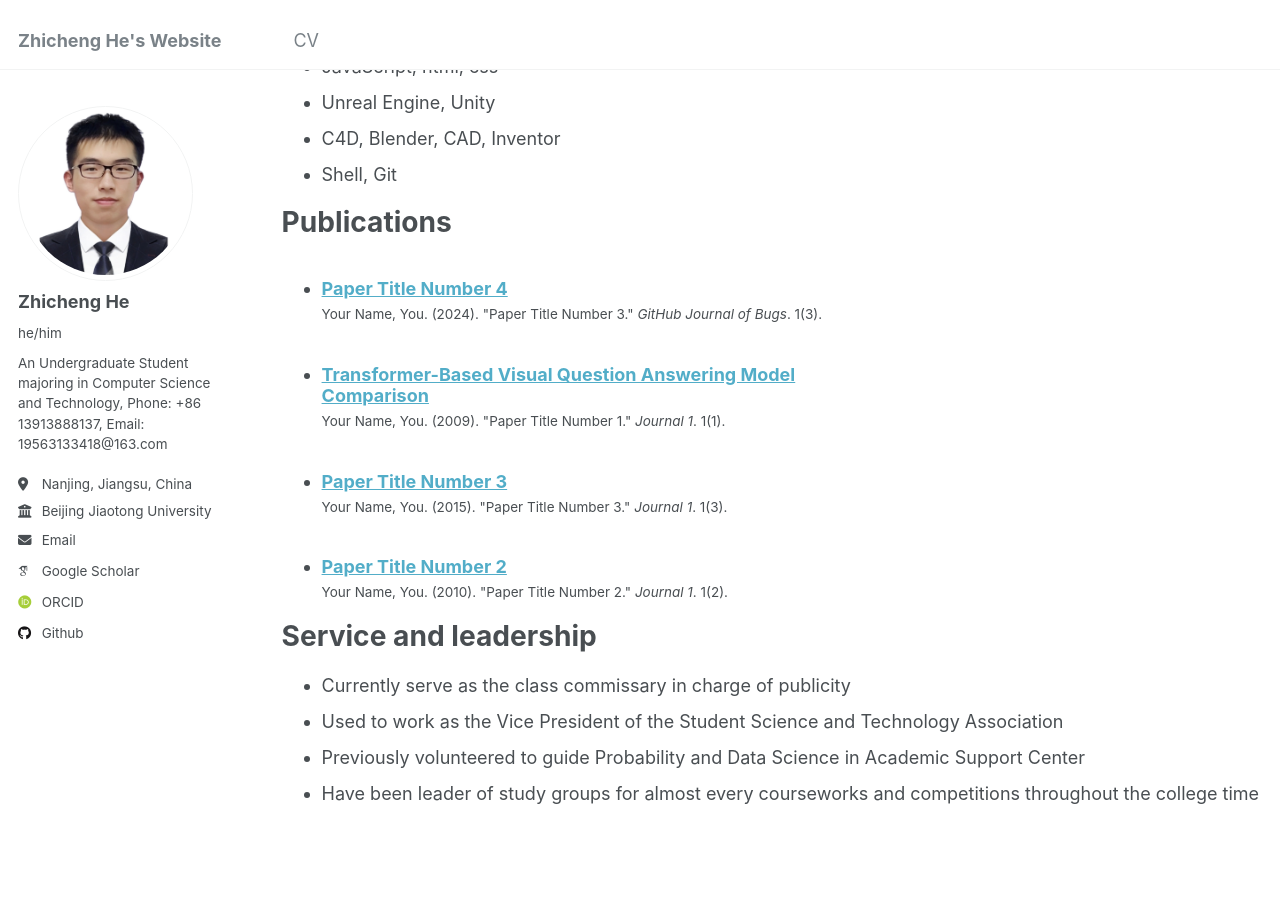
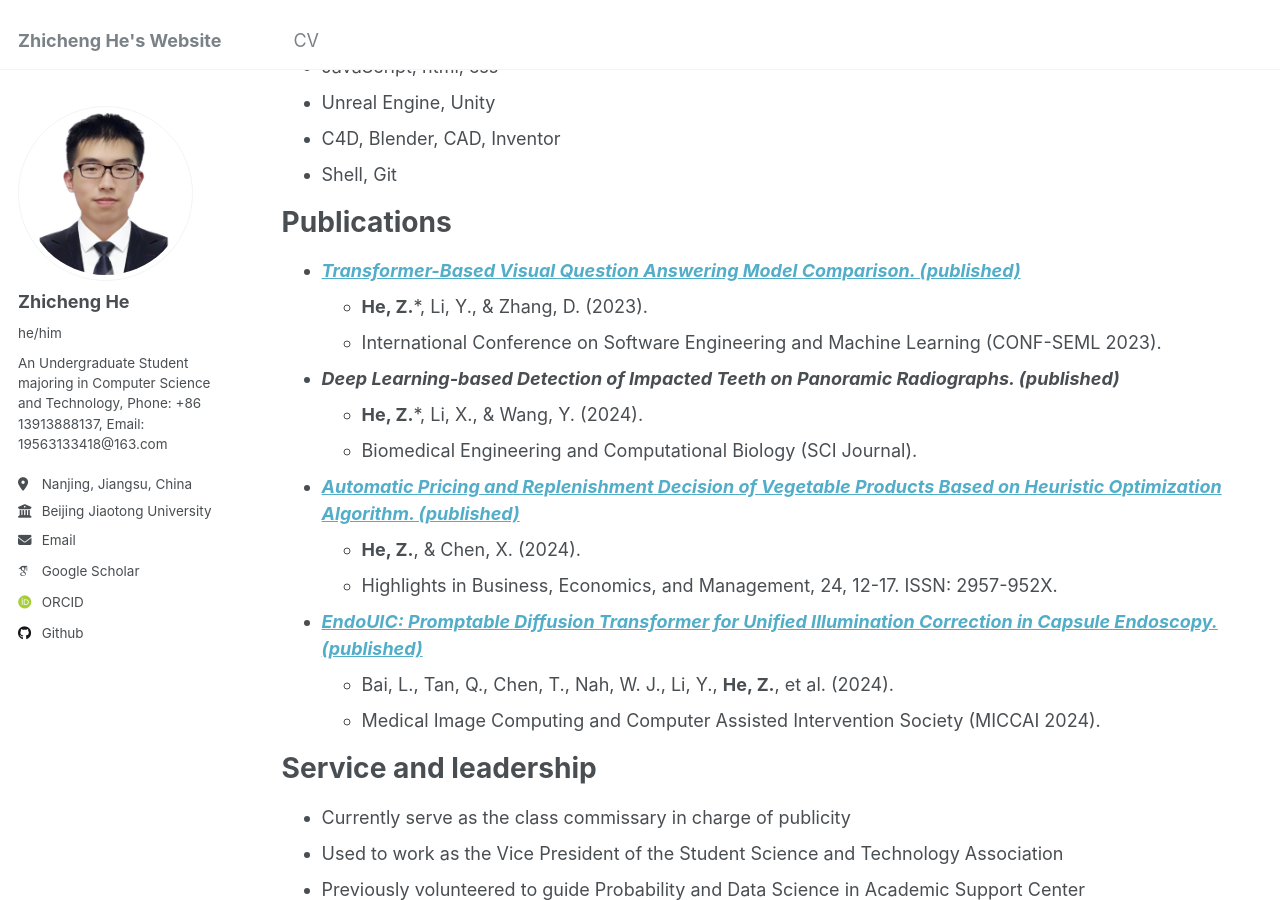
Before and after one commit to hezhicheng2002/hezhicheng2002.github.io, a Jekyll site: the page built from _pages/cv.md, in a window 1280 px wide and 900 px high, scrolled down 971 px. Built offline with Jekyll 4.4.1, drawn with Linux system fonts in a browser that asks for light colours; some web fonts are replaced.

Commit message:
Update cv.md

```diff
--- a/_pages/cv.md
+++ b/_pages/cv.md
@@ -42,9 +42,19 @@ Skills
 
 Publications
 ======
-  <ul>{% for post in site.publications reversed %}
-    {% include archive-single-cv.html %}
-  {% endfor %}</ul>
+* [***Transformer-Based Visual Question Answering Model Comparison. (published)***](https://iopscience.iop.org/article/10.1088/1742-6596/2646/1/012031/meta)
+  * **He, Z.***, Li, Y., & Zhang, D. (2023).
+  * International Conference on Software Engineering and Machine Learning (CONF-SEML 2023).
+* ***Deep Learning-based Detection of Impacted Teeth on Panoramic Radiographs. (published)***
+  * **He, Z.***, Li, X., & Wang, Y. (2024).
+  * Biomedical Engineering and Computational Biology (SCI Journal).
+* [***Automatic Pricing and Replenishment Decision of Vegetable Products Based on Heuristic
+Optimization Algorithm. (published)***](https://drpress.org/ojs/index.php/HBEM/article/view/15945)
+  * **He, Z.**, & Chen, X. (2024).
+  * Highlights in Business, Economics, and Management, 24, 12-17. ISSN: 2957-952X.
+* [***EndoUIC: Promptable Diffusion Transformer for Unified Illumination Correction in Capsule Endoscopy. (published)***](https://arxiv.org/abs/2406.13705)
+  * Bai, L., Tan, Q., Chen, T., Nah, W. J., Li, Y., **He, Z.**, et al. (2024).
+  * Medical Image Computing and Computer Assisted Intervention Society (MICCAI 2024).
 
 Service and leadership
 ======
```
